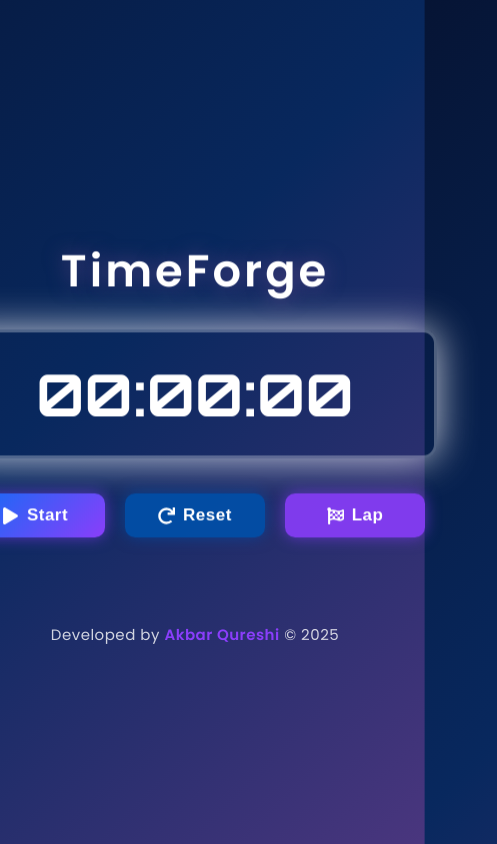
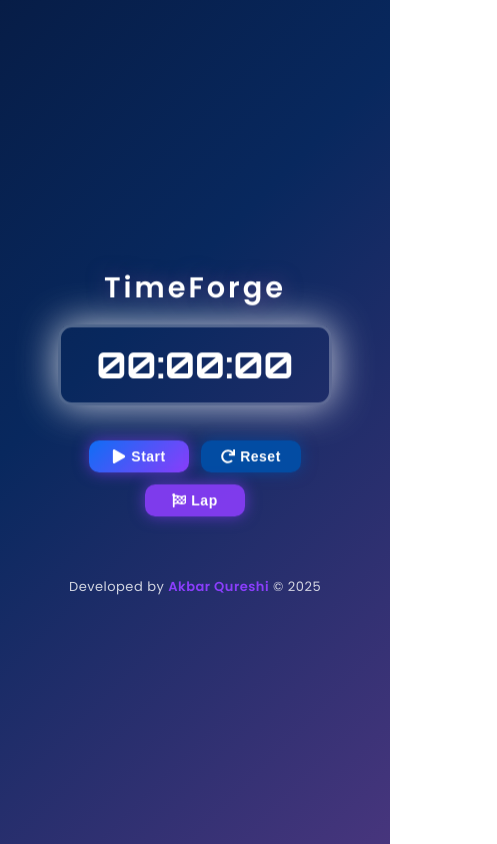
Before and after one commit to hassan-qureshii/TimeForge, a React (Vite) app: page / in a window 390 px wide. Shown: the whole page, 497 px wide, since content can reach past the window. Built offline with nearby package versions, Linux system fonts and the light colour scheme.

Commit message:
responsive the design

```diff
--- a/src/App.css
+++ b/src/App.css
@@ -12,10 +12,13 @@ body {
   display: flex;
   justify-content: center;
   align-items: center;
-  height: 100vh;
+  min-height: 100vh;
   background: linear-gradient(135deg, #050a1f, #08285e, #6c3d8f);
   background-size: 200% 200%;
   animation: gradientMove 10s ease infinite;
+  flex-direction: column;
+  padding: 20px;
+  overflow-x: hidden;
 }
 
 /* Moving gradient background */
@@ -36,6 +39,8 @@ body {
   padding: 40px 60px;
   border-radius: 20px;
   animation: fadeIn 1.5s ease forwards, floatUp 3s ease-in-out infinite alternate;
+  max-width:100%;
+  width: 100%;
 }
 
 /* Floating motion */
@@ -74,6 +79,7 @@ body {
   box-shadow: 0 0 25px rgba(123, 79, 147, 0.7);
   animation: pulseGlow 2s infinite alternate;
   transition: all 0.3s ease;
+  word-break: break-word;
 }
 
 @keyframes pulseGlow {
@@ -93,6 +99,7 @@ body {
 .buttons {
   display: flex;
   justify-content: center;
+  flex-wrap: wrap;
   gap: 20px;
   margin-bottom: 20px;
   animation: fadeIn 2s ease forwards;
@@ -213,9 +220,79 @@ button {
   font-weight: 500;
   letter-spacing: 0.5px;
   animation: fadeIn 2s ease forwards;
+  word-wrap: break-word;
 }
 
 .footer-name {
   color: #8a3efb;
   font-weight: 600;
 }
+
+/* ===========================
+   RESPONSIVE DESIGN
+=========================== */
+
+/* Tablets and below (max-width: 768px) */
+@media (max-width: 768px) {
+  .stopwatch-container {
+    padding: 30px 35px;
+  }
+
+  .heading {
+    font-size: 2.2rem;
+  }
+
+  .time-display {
+    font-size: 46px;
+    padding: 20px 50px;
+  }
+
+  button {
+    width: 120px;
+    font-size: 15px;
+    padding: 10px 18px;
+  }
+
+  .lap-list li {
+    width: 200px;
+    font-size: 14px;
+  }
+}
+
+/* Mobile devices (max-width: 480px) */
+@media (max-width: 480px) {
+  .heading {
+    font-size: 1.8rem;
+    margin-bottom: 15px;
+  }
+
+  .stopwatch-container {
+    padding: 20px;
+  }
+
+  .time-display {
+    font-size: 36px;
+    padding: 15px 35px;
+  }
+
+  button {
+    width: 100px;
+    font-size: 14px;
+    padding: 8px 14px;
+    gap: 5px;
+  }
+
+  .buttons {
+    gap: 12px;
+  }
+
+  .lap-list li {
+    width: 180px;
+    font-size: 13px;
+  }
+
+  .footer {
+    font-size: 13px;
+    margin-top: 20px;
+  }
+}
```
